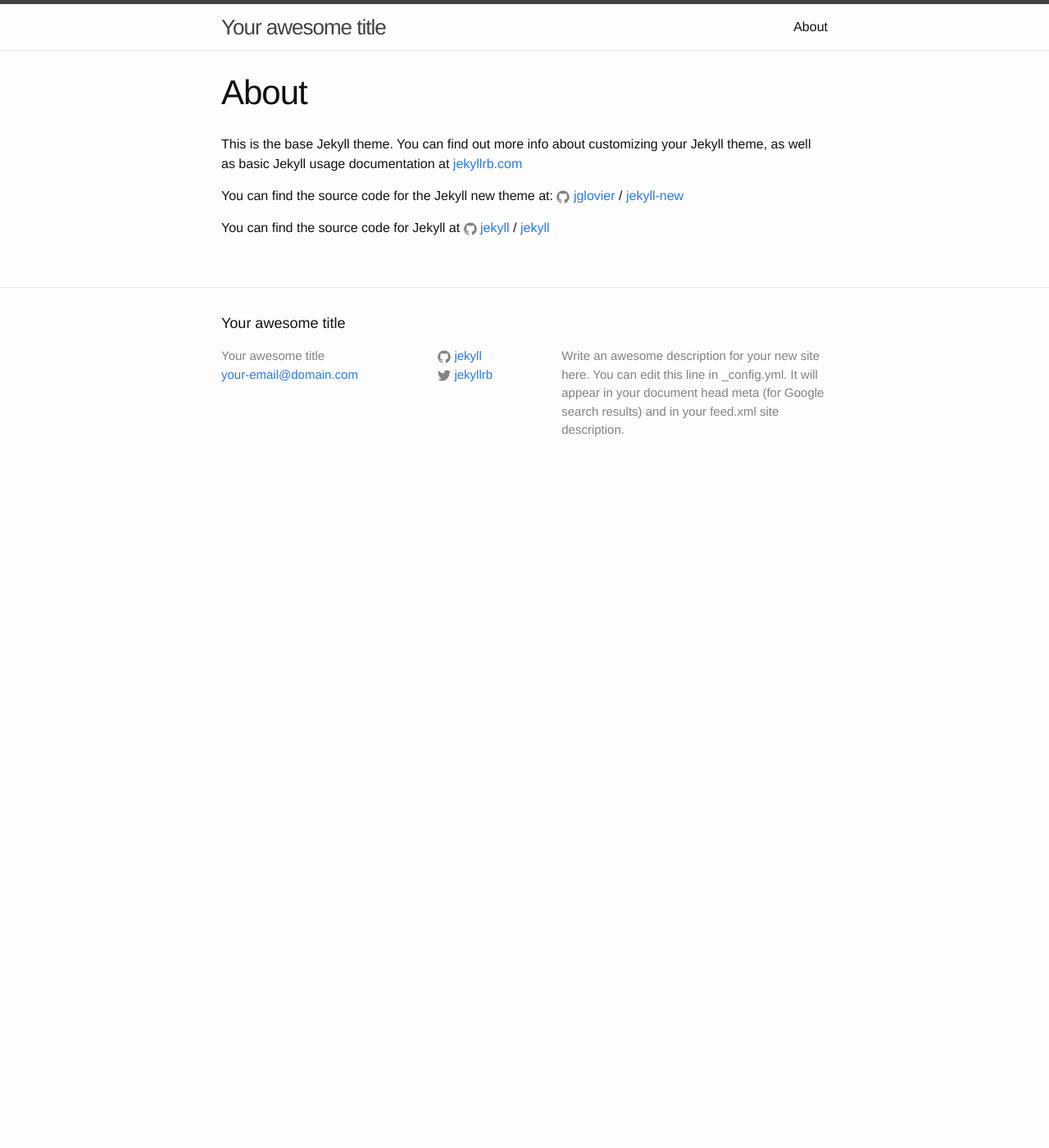
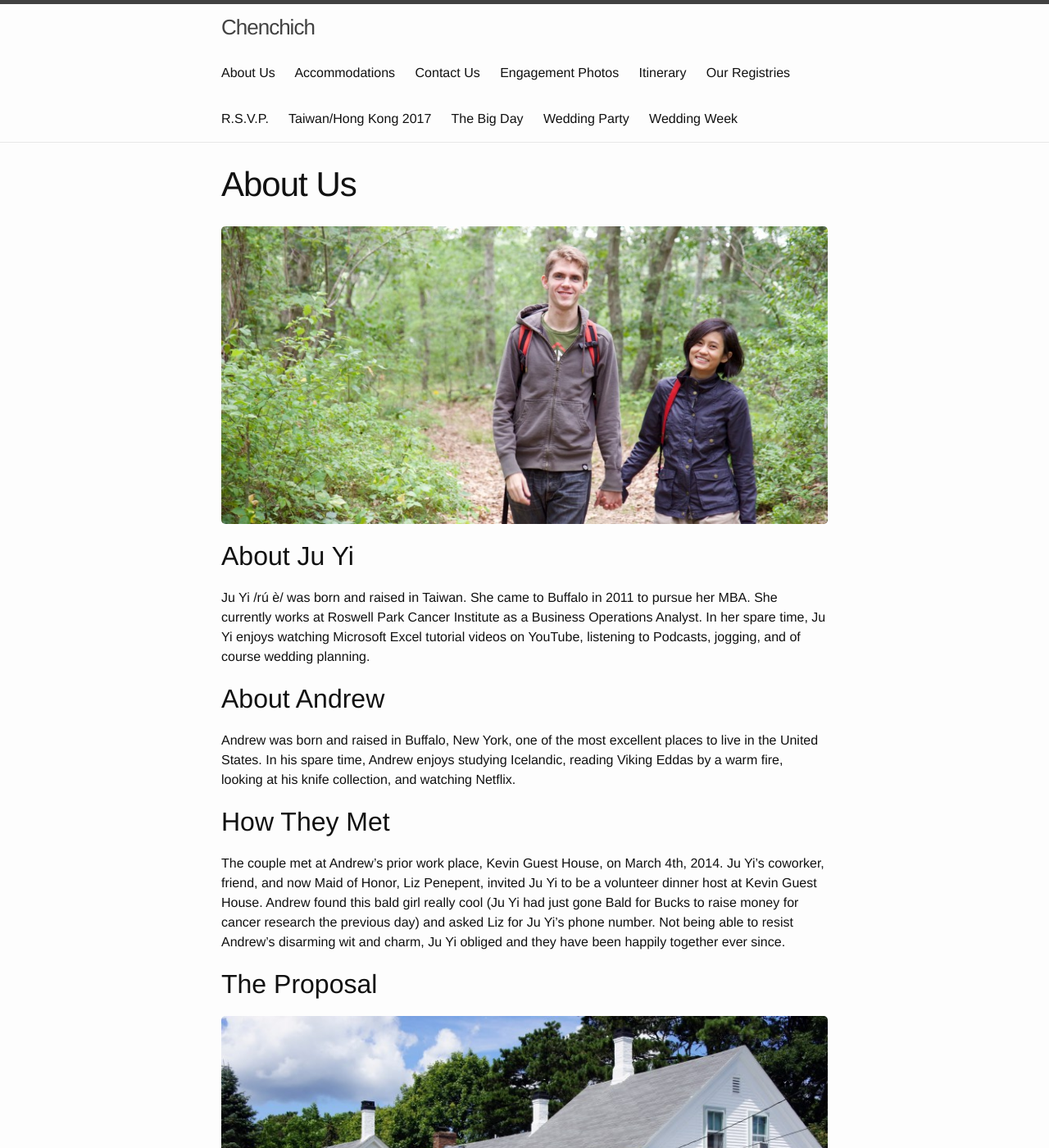
Before and after one commit to andrewbanchich/chenchich-wedding, a Jekyll site: the page built from about.md, in a window 1280 px wide and 1400 px high. Shown: the whole window at 82% size. Built offline with Jekyll 4.4.1, drawn with Linux system fonts in a browser that asks for light colours; some of the changed text lies outside the part shown.

Commit message:
Adds lots of content from old Wordpress site

```diff
--- a/_config.yml
+++ b/_config.yml
@@ -6,16 +6,12 @@
 # 'jekyll serve'. If you change this file, please restart the server process.
 
 # Site settings
-title: Your awesome title
-email: your-email@domain.com
+title: Chenchich
+email: andrewbanchich@gmail.com
 description: > # this means to ignore newlines until "baseurl:"
-  Write an awesome description for your new site here. You can edit this
-  line in _config.yml. It will appear in your document head meta (for
-  Google search results) and in your feed.xml site description.
+  This is the wedding website of Andrew and Ju Yi (soon to be) Banchich.
 baseurl: "" # the subpath of your site, e.g. /blog
-url: "http://yourdomain.com" # the base hostname & protocol for your site
-twitter_username: jekyllrb
-github_username:  jekyll
+url: "https://chenchich.us" # the base hostname & protocol for your site
 
 # Build settings
 markdown: kramdown
--- a/about.md
+++ b/about.md
@@ -1,15 +1,27 @@
 ---
 layout: page
-title: About
-permalink: /about/
+title: About Us
+permalink: /about-us/
 ---
 
-This is the base Jekyll theme. You can find out more info about customizing your Jekyll theme, as well as basic Jekyll usage documentation at [jekyllrb.com](http://jekyllrb.com/)
+<img src="/images/andrew-and-ju-yi-hiking.jpg" style="width: 100%; border-radius: 5px;">
 
-You can find the source code for the Jekyll new theme at:
-{% include icon-github.html username="jglovier" %} /
-[jekyll-new](https://github.com/jglovier/jekyll-new)
+<h2>About Ju Yi</h2>
 
-You can find the source code for Jekyll at
-{% include icon-github.html username="jekyll" %} /
-[jekyll](https://github.com/jekyll/jekyll)
+Ju Yi /rú è/ was born and raised in Taiwan. She came to Buffalo in 2011 to pursue her MBA. She currently works at Roswell Park Cancer Institute as a Business Operations Analyst. In her spare time, Ju Yi enjoys watching Microsoft Excel tutorial videos on YouTube, listening to Podcasts, jogging, and of course wedding planning.
+
+<h2>About Andrew</h2>
+
+Andrew was born and raised in Buffalo, New York, one of the most excellent places to live in the United States. In his spare time, Andrew enjoys studying Icelandic, reading Viking Eddas by a warm fire, looking at his knife collection, and watching Netflix.
+
+<h2>How They Met</h2>
+
+The couple met at Andrew’s prior work place, Kevin Guest House, on March 4th, 2014. Ju Yi’s coworker, friend, and now Maid of Honor, Liz Penepent, invited Ju Yi to be a volunteer dinner host at Kevin Guest House. Andrew found this bald girl really cool (Ju Yi had just gone Bald for Bucks to raise money for cancer research the previous day) and asked Liz for Ju Yi’s phone number. Not being able to resist Andrew’s disarming wit and charm, Ju Yi obliged and they have been happily together ever since.
+
+<h2>The Proposal</h2>
+
+<img src="/images/ju-yi-cape-house.jpg" style="width: 100%; border-radius: 5px;">
+
+Within a year of knowing each other, Ju Yi and Andrew already knew they would be getting married. After a year it was impossible for them to even remember who brought it up first or when they began to talk about it.
+
+On August 9th, 2015, Andrew presented the ring to Ju Yi on the porch of his family’s house on Cape Cod, where he had often visited his grandparents—a house that is filled with nearly 200 years of his family’s memories, and now has one more.
```
Also changed, not shown: accommodations.md (added, +21 -0 lines), contact-us.md (added, +15 -0 lines), engagement-photos.md (added, +15 -0 lines), index.html (+13 -12 lines), itinerary.md (added, +93 -0 lines), our-registries.md (added, +15 -0 lines), rsvp.md (added, +15 -0 lines), taiwan-hong-kong-2017.md (added, +9 -0 lines), the-big-day.md (added, +38 -0 lines), the-wedding-party.md (added, +49 -0 lines), wedding-week.md (added, +11 -0 lines), images/andrew-and-ju-yi-hiking.jpg (added), images/ju-yi-cape-house.jpg (added), images/north-park-main.jpg (added).
